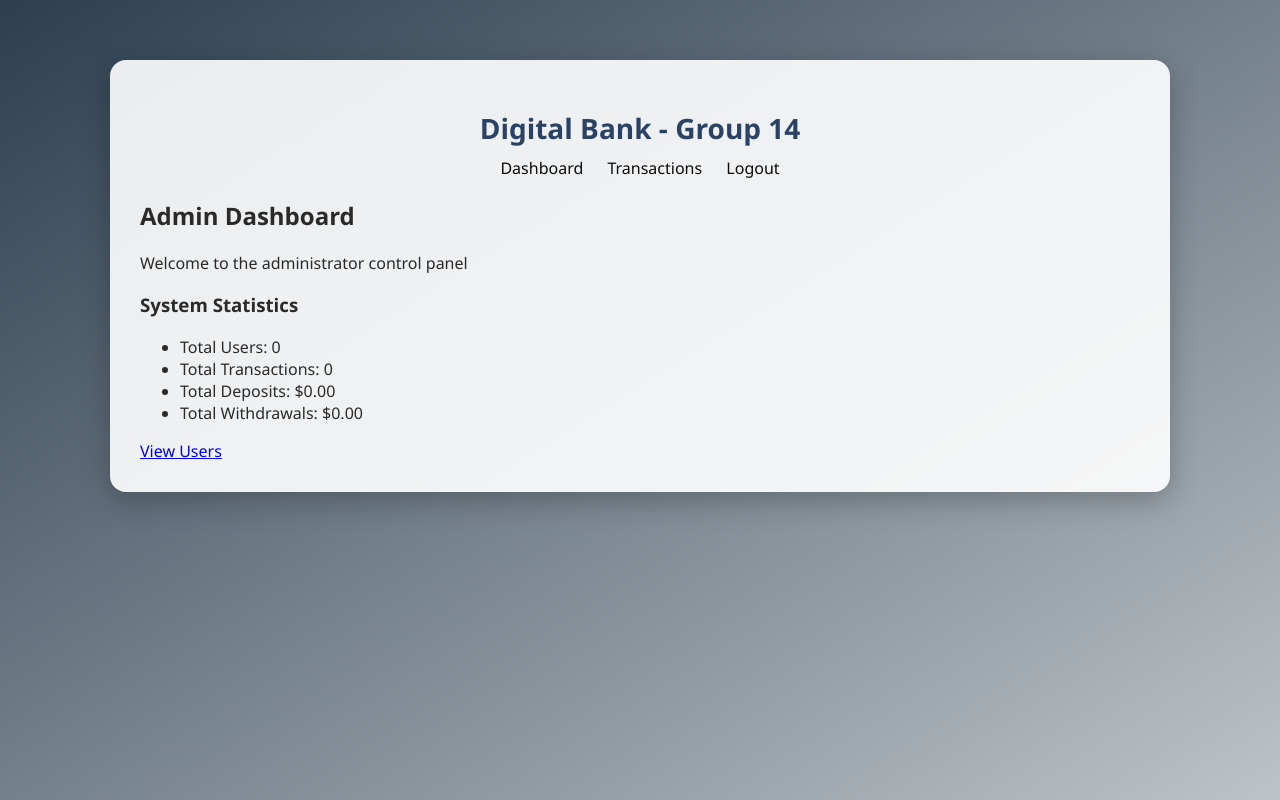
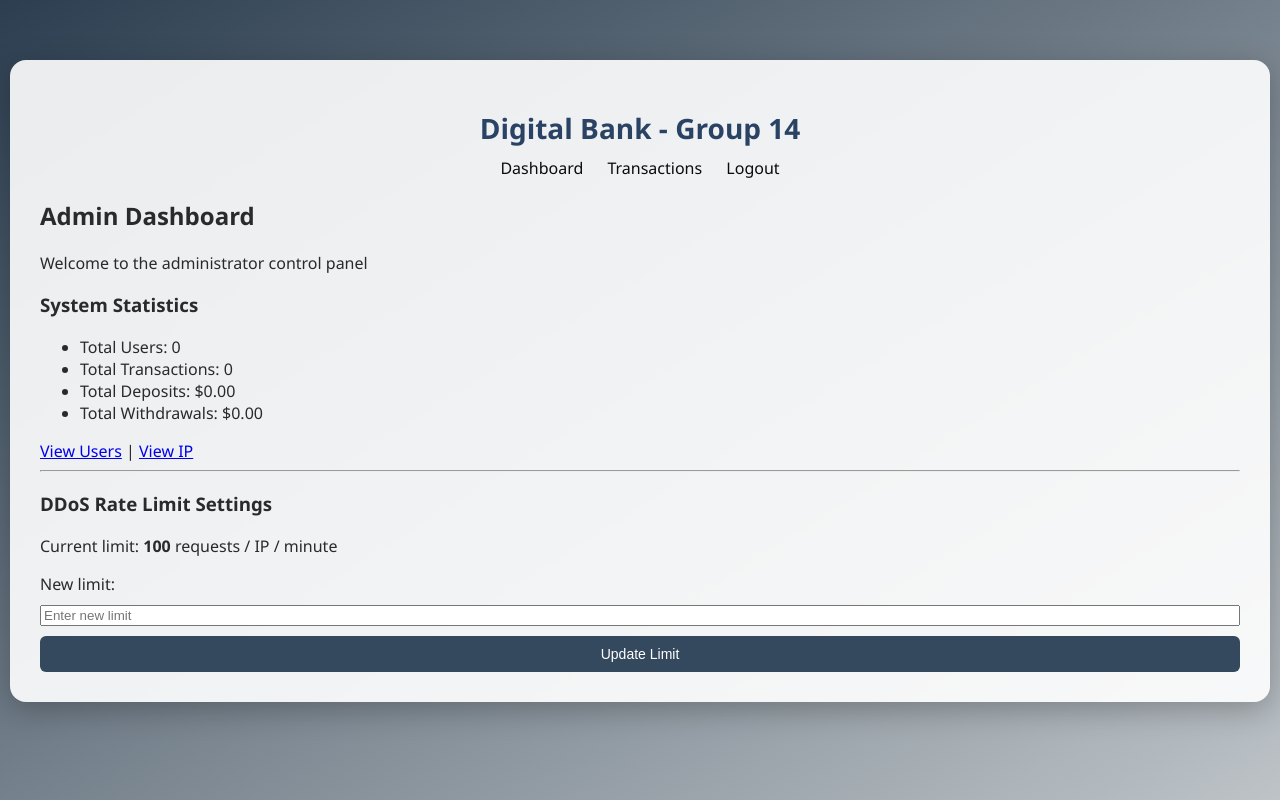
Before and after one commit to Hengjiang123/Security_Privacy_G14_defence, a Flask app: page /admin/dashboard in a window 1280 px wide. Run offline with Flask 3, Linux system fonts and the light colour scheme; the visitor is signed in with stand-in values (Sample User, id 1).

Commit message:
DDos defence: check IP request per minute and add IP block list

```diff
--- a/app.py
+++ b/app.py
@@ -1,4 +1,6 @@
 from flask import Flask, render_template, request, redirect, url_for, session, flash
+from collections import deque
+import time, json
 from models import db, User, Transaction
 from passlib.hash import pbkdf2_sha256
 from datetime import datetime, timedelta
@@ -18,7 +20,54 @@ def create_app():
 
     return app
 
+IP_DEFENCE_FILE = 'ip_defence.json'
+
+def load_ip_settings():
+    try:
+        with open(IP_DEFENCE_FILE, 'r') as f:
+            data = json.load(f)
+            limit = int(data.get('rate_limit', 60))
+            blacklist = set(data.get('blacklist', []))
+            return limit, blacklist
+    except (FileNotFoundError, json.JSONDecodeError, ValueError):
+        return 60, set()
+
+def save_ip_settings(limit, blacklist):
+    with open(IP_DEFENCE_FILE, 'w') as f:
+        json.dump({'rate_limit': limit, 'blacklist': list(blacklist)}, f)
+
+# Load initial settings
+RATE_LIMIT_PER_MIN, BLACKLIST = load_ip_settings()
+ADMIN_WHITELIST = {'127.0.0.1', '192.168.1.69'}
+ip_requests = {}  # Dictionary to track requests per IP
+
 app = create_app()
+
+@app.before_request
+def rate_limiter():
+    ip = request.remote_addr or 'unknown'
+
+    if ip in ADMIN_WHITELIST:
+        return
+
+    # check if the IP is in the blacklist
+    if ip in BLACKLIST:
+        return "Your IP has been blocked due to too many requests.", 429
+
+    # record the request time
+    now = time.time()
+    dq = ip_requests.setdefault(ip, deque())
+    dq.append(now)
+
+    # remove requests older than 60 seconds
+    while dq and now - dq[0] > 60:
+        dq.popleft()
+
+    # check if the rate limit is exceeded
+    if len(dq) > RATE_LIMIT_PER_MIN:
+        BLACKLIST.add(ip)
+        save_ip_settings(RATE_LIMIT_PER_MIN, BLACKLIST)
+        return "Too many requests from your IP. You are temporarily blocked.", 429
 
 @app.route('/')
 def index():
@@ -201,6 +250,49 @@ def unlock_account(username):
 
     return redirect(url_for('admin_panel'))
 
+@app.route('/admin/ip_list')
+def admin_ip_list():
+    if 'user_id' not in session:
+        flash("Please log in first.")
+        return redirect(url_for('login'))
+    return render_template('admin/ip_list.html',
+                           blacklisted_ips=sorted(BLACKLIST),
+                           current_limit=RATE_LIMIT_PER_MIN)
+
+@app.route('/admin/unblock_ip/<ip>', methods=['POST'])
+def unblock_ip(ip):
+    if 'user_id' not in session:
+        flash("Please log in first.")
+        return redirect(url_for('login'))
+
+    if ip in BLACKLIST:
+        BLACKLIST.remove(ip)
+        ip_requests.pop(ip, None)
+        save_ip_settings(RATE_LIMIT_PER_MIN, BLACKLIST)
+        flash(f"IP {ip} has been unblocked.")
+
+    return redirect(url_for('admin_ip_list'))
+
+@app.route('/admin/set_rate_limit', methods=['POST'])
+def set_rate_limit():
+    if 'user_id' not in session:
+        flash("Please log in first.")
+        return redirect(url_for('login'))
+
+    try:
+        new_limit = int(request.form.get('rate_limit', '').strip())
+        if new_limit < 1 or new_limit > 10000:
+            raise ValueError
+        global RATE_LIMIT_PER_MIN
+        RATE_LIMIT_PER_MIN = new_limit
+        save_ip_settings(RATE_LIMIT_PER_MIN, BLACKLIST)
+        flash(f"Rate limit updated to {RATE_LIMIT_PER_MIN} requests/min.")
+    except ValueError:
+        flash("Please enter a valid number between 1 and 10000.")
+
+    return redirect(url_for('admin_dashboard'))
+
+
 @app.route('/admin/dashboard')
 def admin_dashboard():
     # VULNERABLE: No proper authorization check
@@ -223,9 +315,8 @@ def admin_dashboard():
                            user_count=user_count,
                            transaction_count=transaction_count,
                            total_deposits=total_deposits,
-                           total_withdrawals=total_withdrawals)
-
-
+                           total_withdrawals=total_withdrawals,
+                           current_limit=RATE_LIMIT_PER_MIN)
 
 @app.route('/account/<int:account_id>')
 def account_details(account_id):
--- /dev/null
+++ b/ip_defence.json
@@ -0,0 +1 @@
+{"rate_limit": 100, "blacklist": []}
--- /dev/null
+++ b/login_attempts.json
@@ -0,0 +1 @@
+{"user_409000611074": {"count": 0, "lockout_until": null}}
--- a/static/style.css
+++ b/static/style.css
@@ -12,7 +12,7 @@ body {
 
 
 .container {
-  max-width: 1000px;
+  max-width: 1200px;
   margin: 60px auto;
   padding: 30px;
   background-color: rgba(255, 255, 255, 0.9);
--- a/templates/admin/dashboard.html
+++ b/templates/admin/dashboard.html
@@ -15,6 +15,21 @@
 </div>
 
 <div class="admin-links">
-    <a href="{{ url_for('admin_panel') }}">View Users</a>
+    <a href="{{ url_for('admin_panel') }}">View Users</a> |
+    <a href="{{ url_for('admin_ip_list') }}">View IP</a>
 </div>
+
+<hr>
+
+<div class="rate-limit-settings">
+    <h3>DDoS Rate Limit Settings</h3>
+    <p>Current limit: <strong>{{ current_limit }}</strong> requests / IP / minute</p>
+
+    <form method="POST" action="{{ url_for('set_rate_limit') }}">
+        <label for="rate_limit">New limit:</label>
+        <input type="number" id="rate_limit" name="rate_limit" min="1" max="10000" placeholder="Enter new limit" required>
+        <button type="submit">Update Limit</button>
+    </form>
+</div>
+
 {% endblock %}
```
Also changed, not shown: templates/admin/ip_list.html (added, +27 -0 lines).
